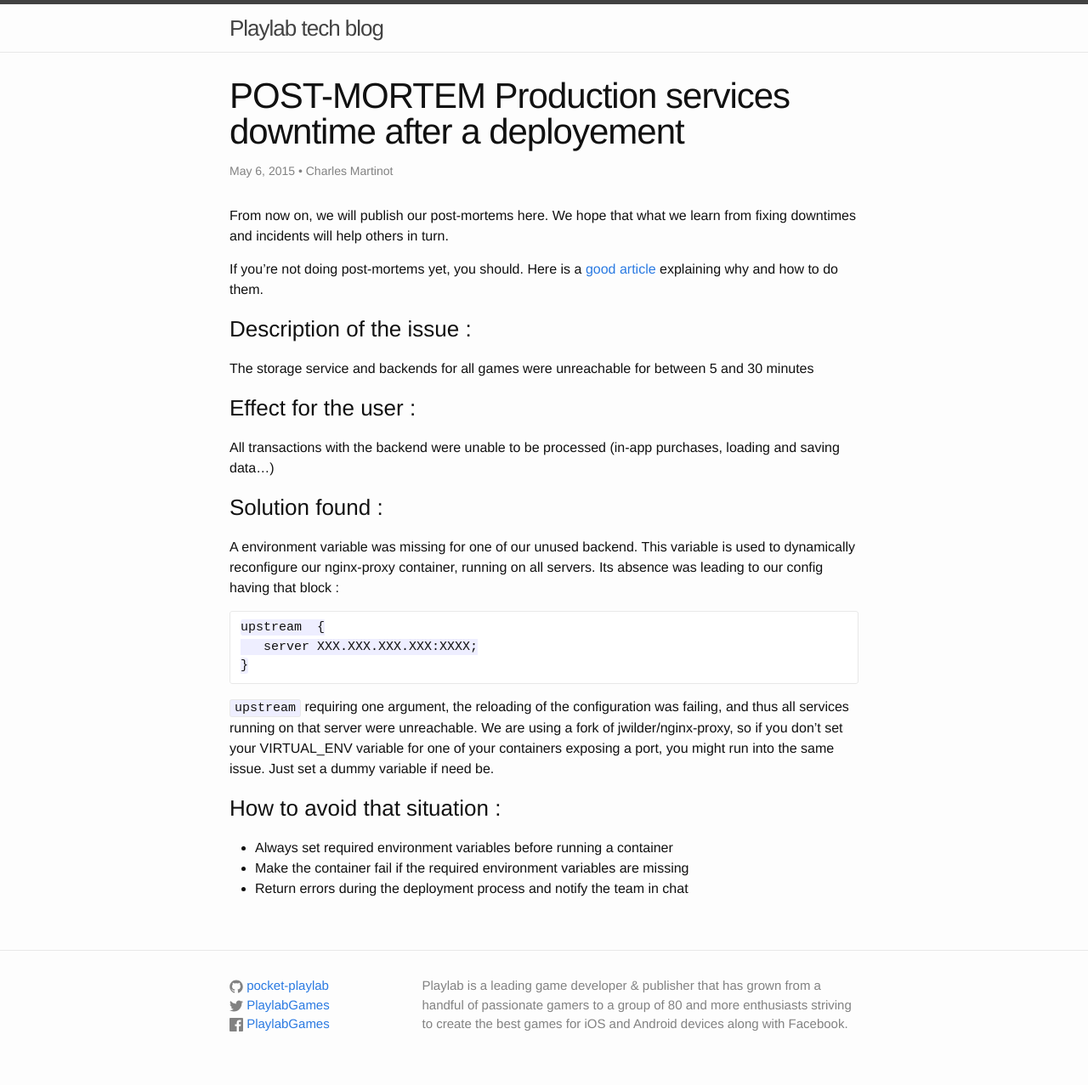
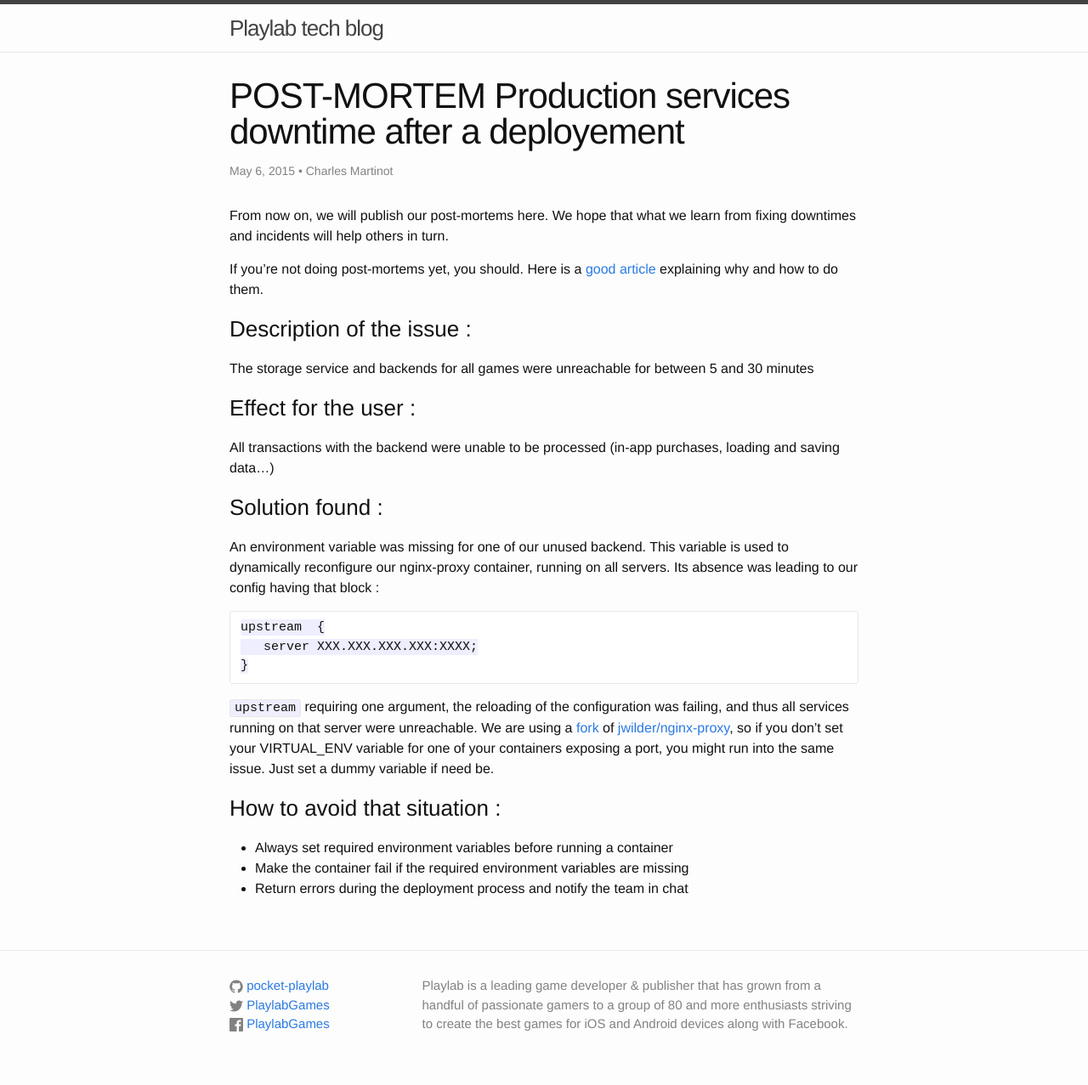
Before and after one commit to pocket-playlab/pocket-playlab.github.io, a Jekyll site: the page built from _posts/2015-05-06-[POSTMORTEM]-production-dowtime-deploys-nginx-proxy.markdown, in a window 1280 px wide. Shown: the whole page at 85% size. Built offline with Jekyll 4.4.1, drawn with Linux system fonts in a browser that asks for light colours; part of the change alters nothing that is shown.

```diff
--- a/_posts/2015-05-06-[POSTMORTEM]-production-dowtime-deploys-nginx-proxy.markdown
+++ b/_posts/2015-05-06-[POSTMORTEM]-production-dowtime-deploys-nginx-proxy.markdown
@@ -19,7 +19,7 @@ All transactions with the backend were unable to be
 processed (in-app purchases, loading and saving data...)
 
 ### Solution found :
-A environment variable was missing for one of our unused
+An environment variable was missing for one of our unused
 backend. This variable is used to dynamically reconfigure our nginx-proxy
 container, running on all servers. Its absence was leading to our config having
 that block :
@@ -30,9 +30,9 @@ that block :
 
 `upstream` requiring one argument, the reloading of the configuration was
 failing, and thus all services running on that server were unreachable. We are
-using a fork of jwilder/nginx-proxy, so if you don't set your VIRTUAL_ENV
-variable for one of your containers exposing a port, you might run into the same
- issue. Just set a dummy variable if need be.
+using a [fork][2] of [jwilder/nginx-proxy][3], so if you don't set your
+VIRTUAL_ENV variable for one of your containers exposing a port, you might run
+into the same issue. Just set a dummy variable if need be.
 
 ### How to avoid that situation :
 +  Always set required environment variables before running a container
@@ -40,3 +40,5 @@ variable for one of your containers exposing a port, you might run into the same
 +  Return errors during the deployment process and notify the team in chat
 
 [1]: https://codeascraft.com/2012/05/22/blameless-postmortems/
+[2]: https://registry.hub.docker.com/u/pocketplaylab/nginx-proxy/
+[3]: https://registry.hub.docker.com/u/jwilder/nginx-proxy/
```
